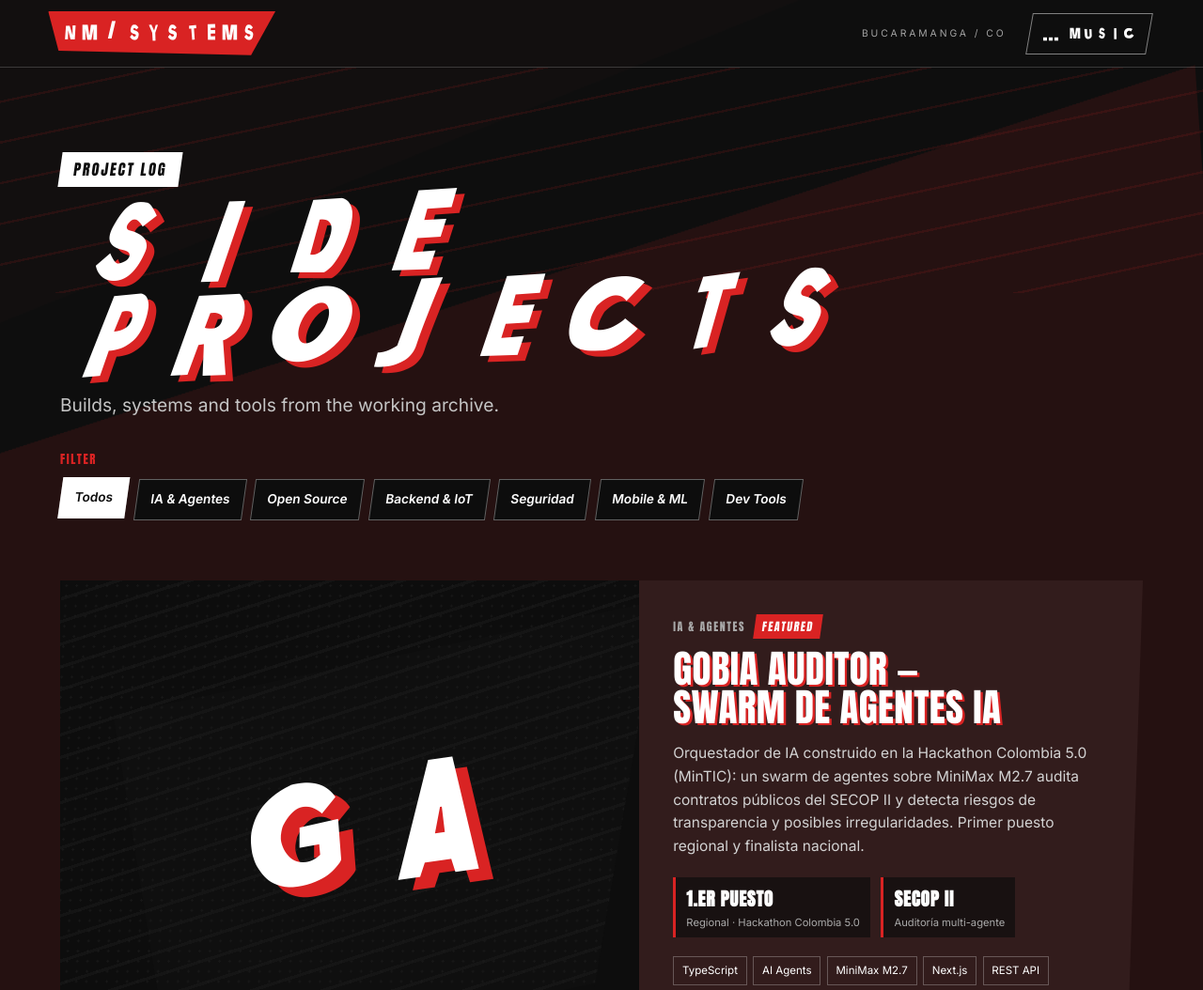
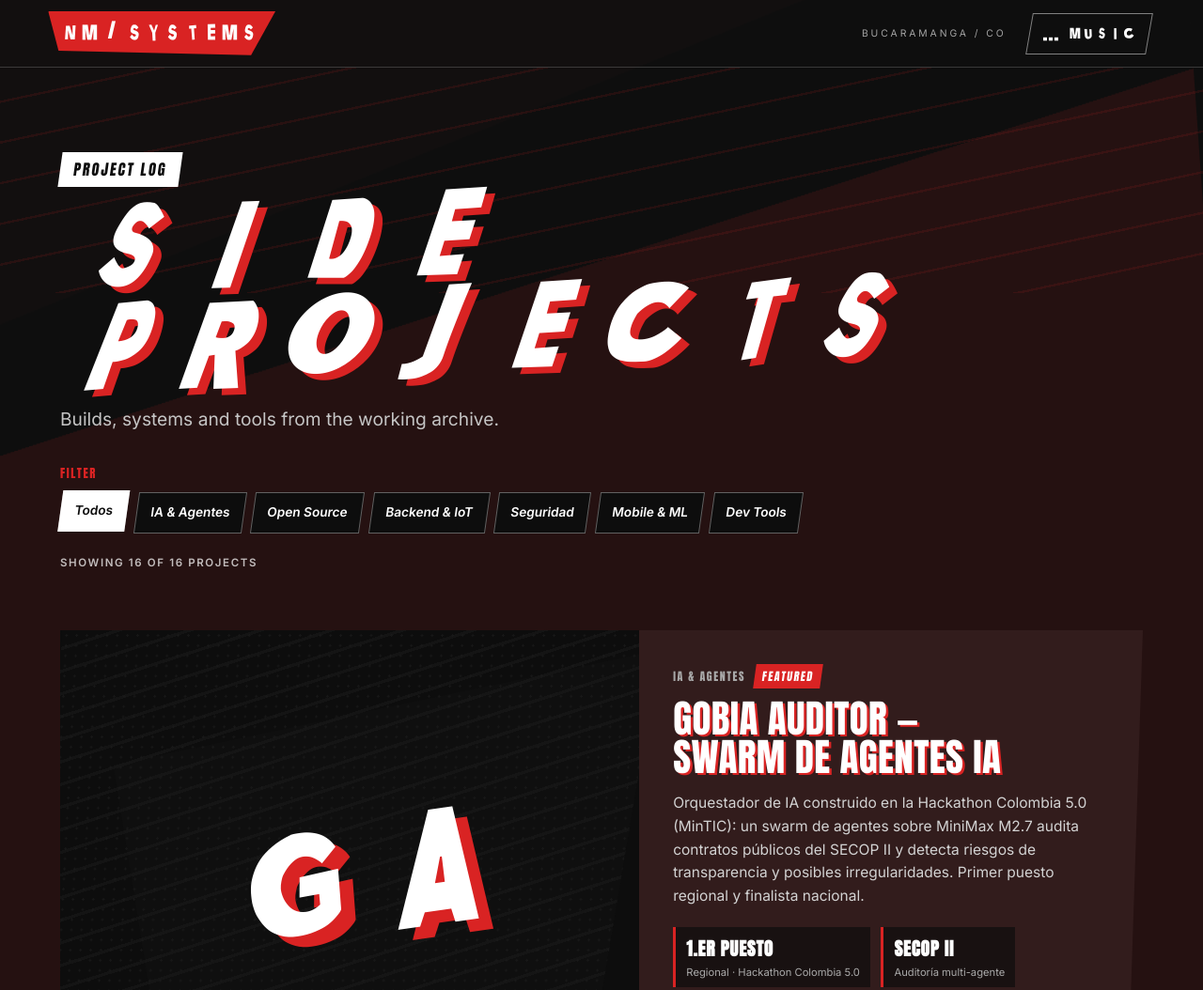
Before and after one commit to nicolas2601/mi-portafolio, an Astro site: page /projects in a window 1280 px wide. Shown: the top 1054 px of the page at 94% size. Built offline with nearby package versions, Linux system fonts and the light colour scheme; Astro itself is replaced by a stand-in of ours.

Commit message:
feat(projects): announce filter results and share the filtering logic

```diff
--- a/src/components/projects/ProjectFilter.tsx
+++ b/src/components/projects/ProjectFilter.tsx
@@ -1,22 +1,41 @@
-import { useState } from "react";
+import { useEffect, useState } from "react";
+import { filterProjects } from "../../lib/projects";
 
 interface ProjectFilterProps {
   categories: readonly string[];
 }
 
-function setProjectVisibility(category: string) {
-  const items = document.querySelectorAll<HTMLElement>("[data-project-item]");
+interface Counts {
+  visible: number;
+  total: number;
+}
+
+function readItems() {
+  return Array.from(document.querySelectorAll<HTMLElement>("[data-project-item]")).map(
+    (element) => ({ element, category: element.dataset.category ?? "" }),
+  );
+}
+
+function applyCategory(category: string): Counts {
+  const items = readItems();
+  const visible = new Set(filterProjects(items, category).map((item) => item.element));
   items.forEach((item) => {
-    item.hidden = category !== "Todos" && item.dataset.category !== category;
+    item.element.hidden = !visible.has(item.element);
   });
+  return { visible: visible.size, total: items.length };
 }
 
 export default function ProjectFilter({ categories }: ProjectFilterProps) {
   const [activeCategory, setActiveCategory] = useState("Todos");
+  const [counts, setCounts] = useState<Counts | null>(null);
+
+  useEffect(() => {
+    setCounts(applyCategory("Todos"));
+  }, []);
 
   function selectCategory(category: string) {
     setActiveCategory(category);
-    setProjectVisibility(category);
+    setCounts(applyCategory(category));
   }
 
   return (
@@ -35,6 +54,9 @@ export default function ProjectFilter({ categories }: ProjectFilterProps) {
           </button>
         ))}
       </div>
+      <p className="project-filter__count" role="status">
+        {counts ? `Showing ${counts.visible} of ${counts.total} projects` : ""}
+      </p>
     </div>
   );
 }
--- a/src/styles/projects.css
+++ b/src/styles/projects.css
@@ -4,7 +4,7 @@
 .projects-intro { display: grid; gap: .9rem; margin-bottom: 2rem; }
 .projects-intro__label, .project-filter__label, .project-item__eyebrow, .project-cover__mark { font-family: var(--p5-font-display); letter-spacing: .13em; text-transform: uppercase; }
 .projects-intro__label { width: fit-content; padding: .4rem .9rem; color: var(--p5-black); background: var(--p5-white); transform: skewX(-8deg); }
-.projects-intro h1 { max-width: 14ch; margin: 0; color: var(--p5-white); font-family: var(--p5-font-fan, var(--p5-font-display)); font-size: clamp(3.2rem, 8.6vw, 7.4rem); font-style: italic; line-height: .86; letter-spacing: var(--p5-fan-tracking); word-spacing: var(--p5-fan-word-gap); text-transform: uppercase; text-shadow: .08em .06em 0 var(--p5-red); transform: skewX(-8deg) rotate(-2deg); transform-origin: left center; }
+.projects-intro h1 { max-width: 14ch; margin: 0; color: var(--p5-white); font-family: var(--p5-font-fan, var(--p5-font-display)); font-size: clamp(2.3rem, 10.5vw, 7.4rem); font-style: italic; line-height: .86; letter-spacing: var(--p5-fan-tracking); word-spacing: var(--p5-fan-word-gap); text-transform: uppercase; text-shadow: .08em .06em 0 var(--p5-red); transform: skewX(-8deg) rotate(-2deg); transform-origin: left center; }
 .projects-intro p { max-width: 50ch; margin: 0; color: color-mix(in srgb, var(--p5-white) 76%, var(--p5-black)); font-size: clamp(1rem, 1.5vw, 1.2rem); line-height: 1.6; }
 .project-filter { display: grid; gap: .7rem; margin-bottom: clamp(2rem, 5vw, 4rem); }
 .project-filter__label { color: var(--p5-red); font-size: .8rem; }
@@ -38,3 +38,5 @@
 @keyframes project-enter { from { opacity: 0; transform: translateX(-1.2rem) skewX(-2deg); } to { opacity: 1; transform: translateX(0) skewX(0); } }
 @media (max-width: 720px) { .projects-page { padding-inline: .9rem; }.project-item, .project-item--featured, .project-item--featured:nth-child(even) { grid-template-columns: 1fr; }.project-item--featured:nth-child(even) .project-cover-shell { order: initial; }.project-cover-shell, .project-cover--generated { min-height: 12rem; }.project-item h2 { max-width: 20ch; } }
 @media (prefers-reduced-motion: reduce) { .project-item, .project-item:nth-child(n) { animation: none; }.project-cover--screenshot, .project-filter__chip, .project-item__github { transition-duration: 0ms; } }
+
+.project-filter__count { margin: .9rem 0 0; color: color-mix(in srgb, var(--p5-white) 72%, transparent); font: 600 .72rem/1.2 var(--p5-font-body); letter-spacing: .14em; text-transform: uppercase; }
```
